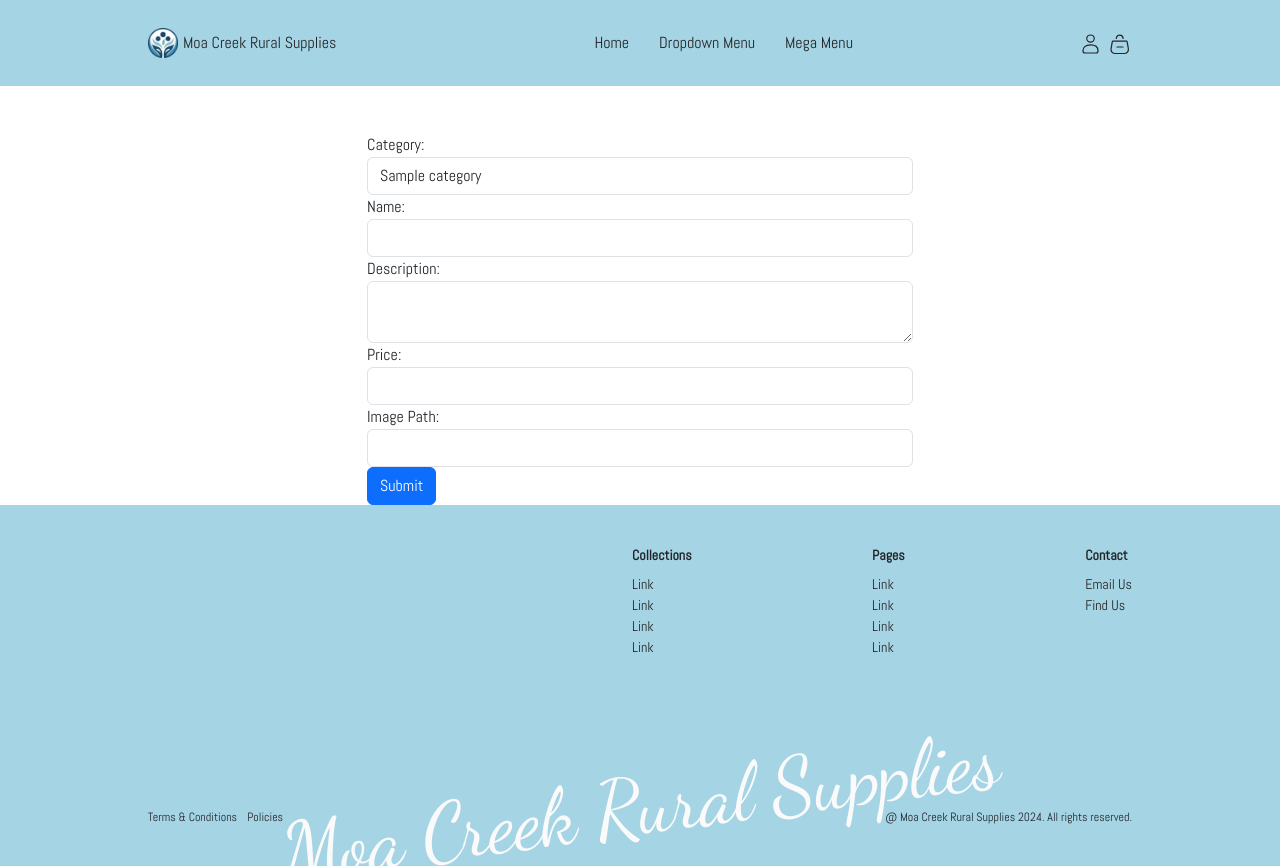
After one commit to thoseJC/Moa-Creek-Rural-Supplies, a Flask app: template templates/product/add_product.html in a window 1280 px wide. The commit adds this page. Run offline with Flask 3, Linux system fonts and the light colour scheme; the template is opened without the code that fills it: most values are stand-ins (such as "Sample title", 1, 10 or a date in 2020).

Commit message:
add product for a specific category.

```diff
--- a/app.py
+++ b/app.py
@@ -194,6 +194,42 @@ def show_product(product_id):
 	return render_template('product/product_info.html',product = product)
 
 
+@app.route('/product/add', methods=['GET', 'POST'])
+def add_product():
+	category_id = request.args.get('category_id')
+	if category_id is not None:
+		category_id = int(category_id)  # Convert to integer if it's not None
+	if request.method == 'POST':
+        # Retrieve form data
+		name = request.form['name']
+		description = request.form['description']
+		price = request.form['price']
+		image_path = request.form['image_path']
+		category_id = request.form['category_id']
+
+		# Insert the new product into the database
+		cursor = getCursor()
+		sql_query = """
+			INSERT INTO products (name, description, price, pd_image_path, category_id, is_active)
+			VALUES (%s, %s, %s, %s, %s, %s)
+		"""
+		cursor.execute(sql_query, (name, description, price, image_path, category_id, 1))
+
+		# Redirect to the product info page of the newly added product
+		return redirect(url_for('show_product', product_id=cursor.lastrowid))
+	else:
+        # If it's a GET request, render the form to add a new product
+        # Retrieve category options from the database
+		cursor = getCursor()
+		sql_query = "SELECT category_id, name FROM categories;"
+		cursor.execute(sql_query)
+		categories = cursor.fetchall()
+		print(category_id)
+		return render_template('product/add_product.html', selected_category_id=category_id, categories=categories)
+
+
+
+
 
 @app.route('/register', methods=['GET', 'POST'])
 def register():
--- a/templates/base.html
+++ b/templates/base.html
@@ -23,7 +23,7 @@
     <link href="https://fonts.googleapis.com/css2?family=Dancing+Script:wght@400..700&display=swap" rel="stylesheet">
     <!-- FontAwesome -->
     <link rel="stylesheet" href="https://cdnjs.cloudflare.com/ajax/libs/font-awesome/5.15.3/css/all.min.css">
-    <link rel="stylesheet" href="static/styles/global.css">
+    <link rel="stylesheet" href="/static/styles/global.css">
     <!-- Flickity -->
     <link rel="stylesheet" href="https://unpkg.com/flickity@2/dist/flickity.min.css">
     <script src="https://unpkg.com/flickity@2/dist/flickity.pkgd.min.js"></script>
--- /dev/null
+++ b/templates/product/add_product.html
@@ -0,0 +1,45 @@
+{% extends 'base.html' %}
+
+
+
+{% block content %}
+<div class="container mt-5">
+    <div class="row">
+        <div class="col-md-6 offset-md-3">
+        <form method="post">
+            <!-- Category -->
+            <div class="form-group">
+                <label for="category_id">Category:</label>
+                <select class="form-control" id="category_id" name="category_id" required>
+                    {% for category in categories %}
+                        <option value="{{ category[0] }}" {% if category[0] == selected_category_id %} selected {% endif %}>{{ category[1] }}</option>
+                    {% endfor %}
+                </select>
+            </div>
+            <!-- Other input fields for product details -->
+            <!-- Name -->
+            <div class="form-group">
+                <label for="name">Name:</label>
+                <input type="text" class="form-control" id="name" name="name" required>
+            </div>
+            <!-- Description -->
+            <div class="form-group">
+                <label for="description">Description:</label>
+                <textarea class="form-control" id="description" name="description" required></textarea>
+            </div>
+            <!-- Price -->
+            <div class="form-group">
+                <label for="price">Price:</label>
+                <input type="number" class="form-control" id="price" name="price" required>
+            </div>
+            <!-- Image Path -->
+            <div class="form-group">
+                <label for="image_path">Image Path:</label>
+                <input type="text" class="form-control" id="image_path" name="image_path" required>
+            </div>
+            <button type="submit" class="btn btn-primary">Submit</button>
+        </form>
+        </div>
+    </div>
+</div>
+{% endblock %}
```
Also changed, not shown: templates/product/product_info.html (+3 -5 lines).
